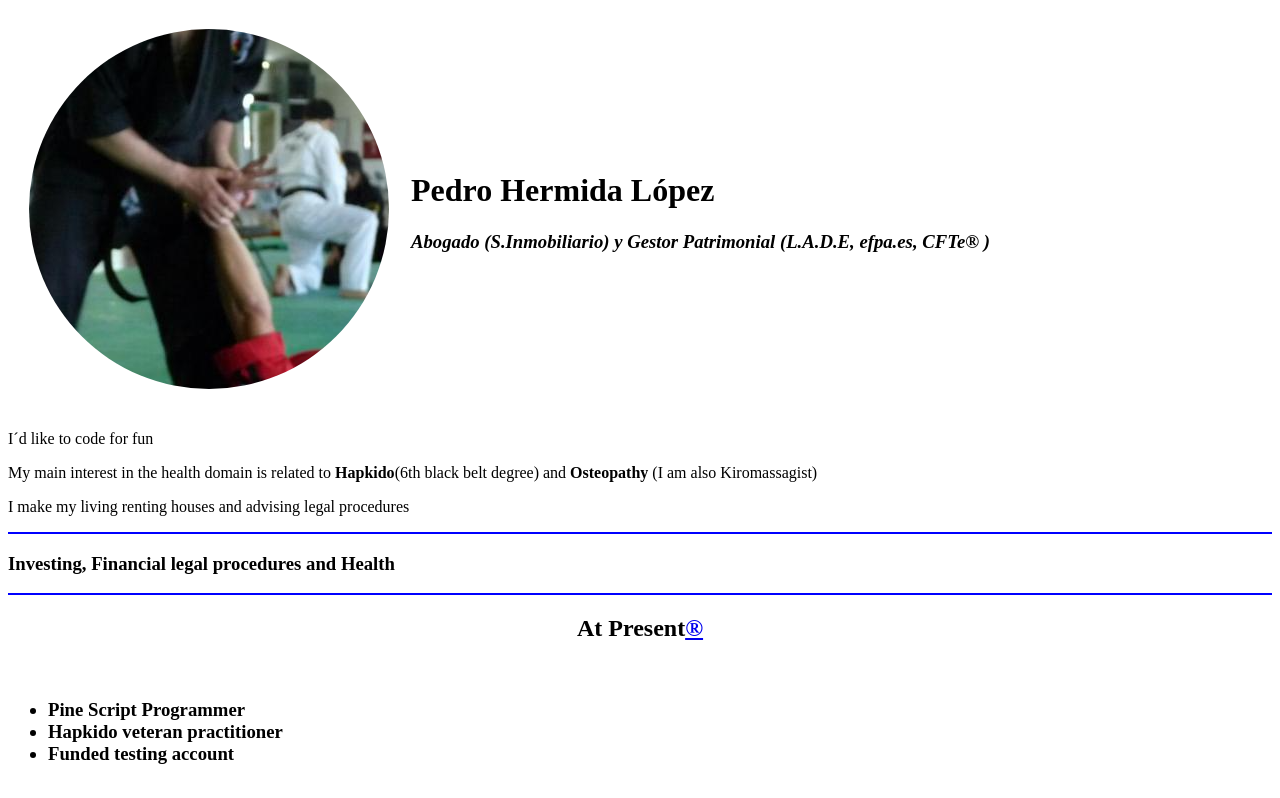
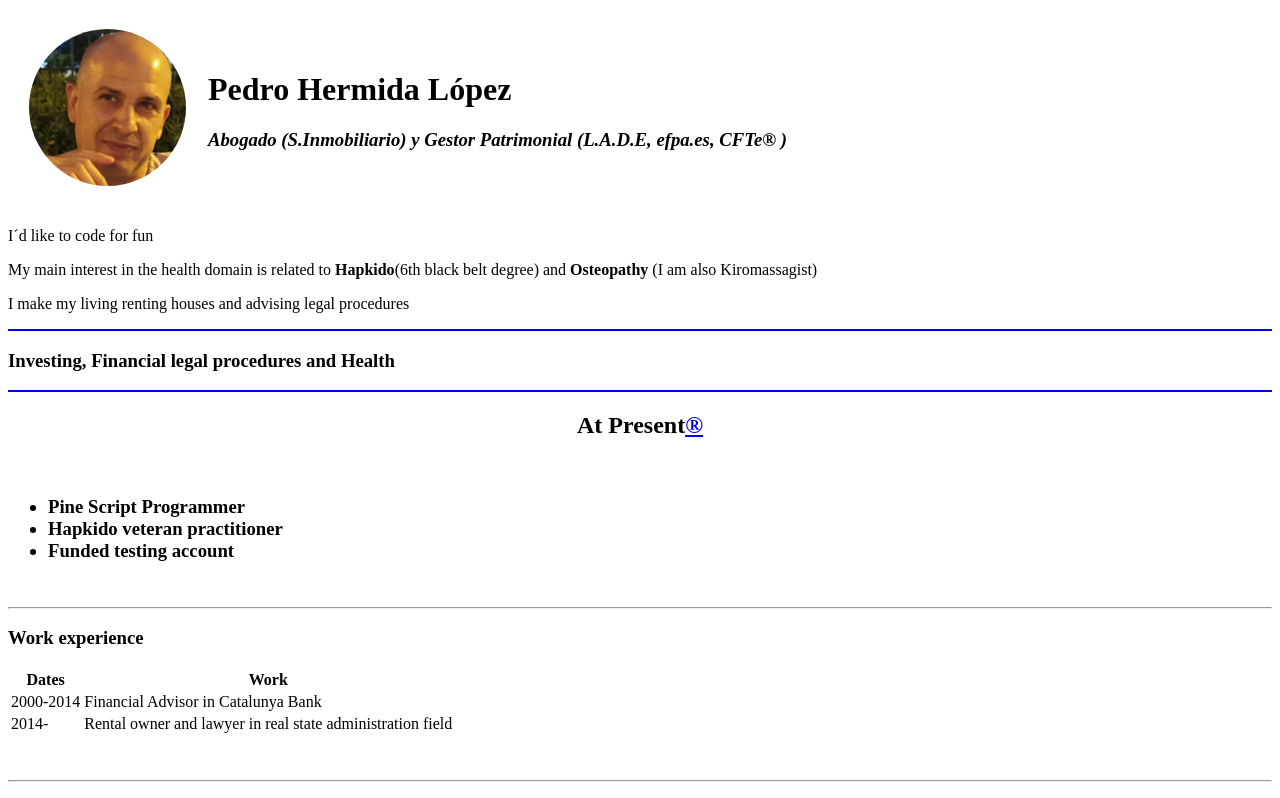
Before and after one commit to Azinc123/Pedro-Hermida, a plain HTML site: page index.html in a window 1280 px wide. Shown: the top 798 px of the page. Drawn offline with Linux system fonts and the light colour scheme.

Commit message:
Update index.html

```diff
--- a/index.html
+++ b/index.html
@@ -9,10 +9,9 @@
 <body>
 
 
-
     <table cellspacing="20">
       <tr>
-        <td> <img src="images_folder\circle-cropped.png" alt="Pedro Hermida picture" </td>
+        <td> <img src="images_folder\circle-cropped_1.png" alt="Pedro Hermida picture" </td>
 
         <td>
           <h1> Pedro Hermida López</h1>
```
